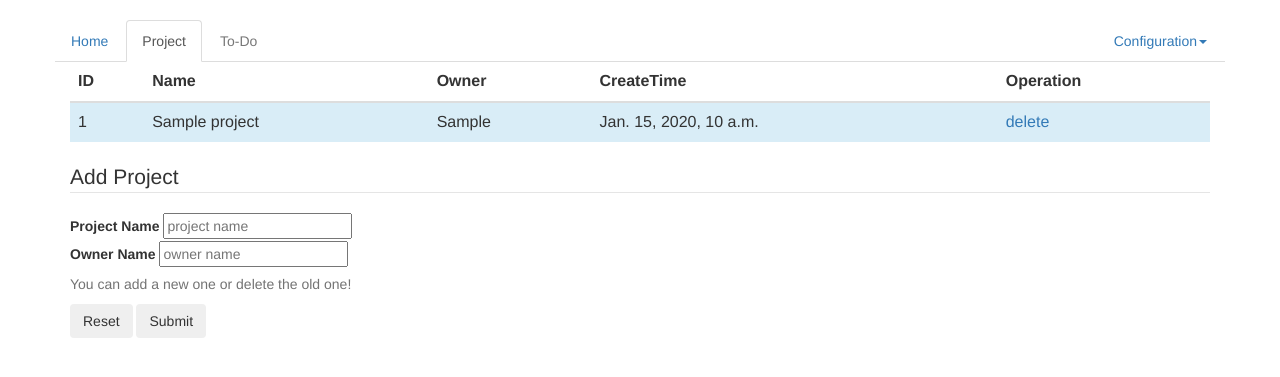
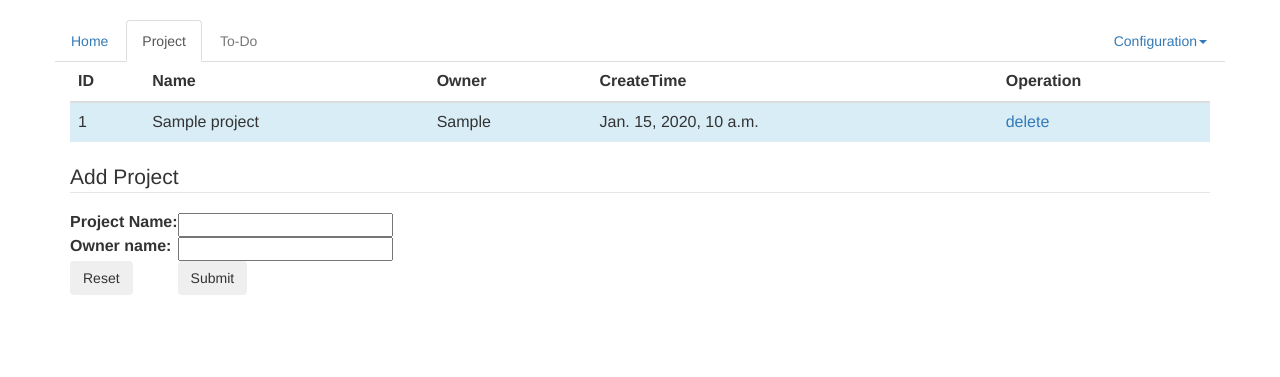
Before and after one commit to brucepei/snsbigdata, a Django app: page /project in a window 1280 px wide. Shown: the top 377 px of the page. Run offline with Django 3.2, Linux system fonts and the light colour scheme; tables that the repository leaves empty hold one stand-in row (values such as "Sample post"); some libraries are stand-ins or nearby versions.

Commit message:
using Django form in template and adjust project_err info

```diff
--- a/tbd/forms.py
+++ b/tbd/forms.py
@@ -2,5 +2,15 @@ import re
 from django import forms
 
 class AddProjectForm(forms.Form):
-    name  = forms.RegexField(regex=re.compile(r'^[a-zA-Z]\w{0,39}$'), strip=True)
-    owner = forms.RegexField(regex=re.compile(r'^\w{1,20}$'), strip=True)
+    name = forms.RegexField(
+        regex=re.compile(r'^[a-zA-Z]\w{0,39}$'),
+        strip=True,
+        label='Project Name',
+        max_length=40,
+    )
+    owner = forms.RegexField(
+        regex=re.compile(r'^\w{1,20}$'),
+        strip=True,
+        label='Owner name',
+        max_length=20,
+    )
--- a/tbd/templates/tbd/project.html
+++ b/tbd/templates/tbd/project.html
@@ -29,20 +29,19 @@
         <form action="{% url 'tbd_project' %}" method="post">
             <fieldset>
                 <legend contenteditable="false">Add Project</legend>
-                <label contenteditable="false">Project Name</label>
-                <input id="id_target_project" name="name" type="text" placeholder="project name">
-                <br/>
-                <label contenteditable="false">Owner Name</label>
-                <input name="owner" type="text" placeholder="owner name">
-                <span class="help-block" contenteditable="false">You can add a new one or delete the old one!</span>
-                <button class="btn" type="reset" contenteditable="false">Reset</button>
-                <button class="btn" name="add" type="submit" contenteditable="false">Submit</button>
-                {% csrf_token %}
+                <table>
+                    {% csrf_token %}
+                    {{ form }}
+                    <tr>
+                        <td><button class="btn" type="reset" contenteditable="false">Reset</button></td>
+                        <td><button class="btn" name="add" type="submit" contenteditable="false">Submit</button></td>
+                    </tr>
+                </table>
             </fieldset>
         </form>
         {% if error_msg %}
         <div class="alert alert-danger">
-            <strong>{{ error_type }}!</strong><br/>{{ error_msg|safe }}
+            <strong>Error!</strong><br/>{{ error_msg|safe }}
         </div>
         {% endif %}
     </div>
--- a/tbd/views.py
+++ b/tbd/views.py
@@ -18,22 +18,20 @@ def project_page(request):
             if not target_prj:
                 Project.objects.create(name=prj_name, owner=prj_owner)
         else:
-            request.session['flash_msg'] = ''
-            request.session['flash_type'] = 'Error'
+            request.session['project_error'] = ''
             for field, msg in form.errors.items():
-                request.session['flash_msg'] += "{}:{}".format(field, msg)
+                request.session['project_error'] += "{}:{}".format(field, msg)
         return redirect('tbd_project')
     else:
         prj_name = request.GET.get('name', '')
         get_method = request.GET.get('method', None)
+        form = AddProjectForm()
         if get_method:
             if get_method.lower() == 'delete':
                 target_prj = Project.objects.filter(name=prj_name)
                 if target_prj:
                     target_prj.delete()
-        if 'flash_type' in request.session:
-            flash_type = request.session.pop('flash_type')
-            flash_msg = request.session.pop('flash_msg')
-            return render(request, 'tbd/project.html', {'projects': Project.objects.all(), 'error_type': flash_type, 'error_msg': flash_msg})
-        else:
-            return render(request, 'tbd/project.html', {'projects': Project.objects.all()})
+        project_error = None
+        if 'project_error' in request.session:
+            project_error = request.session.pop('project_error')
+        return render(request, 'tbd/project.html', {'form': form, 'projects': Project.objects.all(), 'error_msg': project_error})
```
Also changed, not shown: tbd/tests.py (+7 -3 lines).
